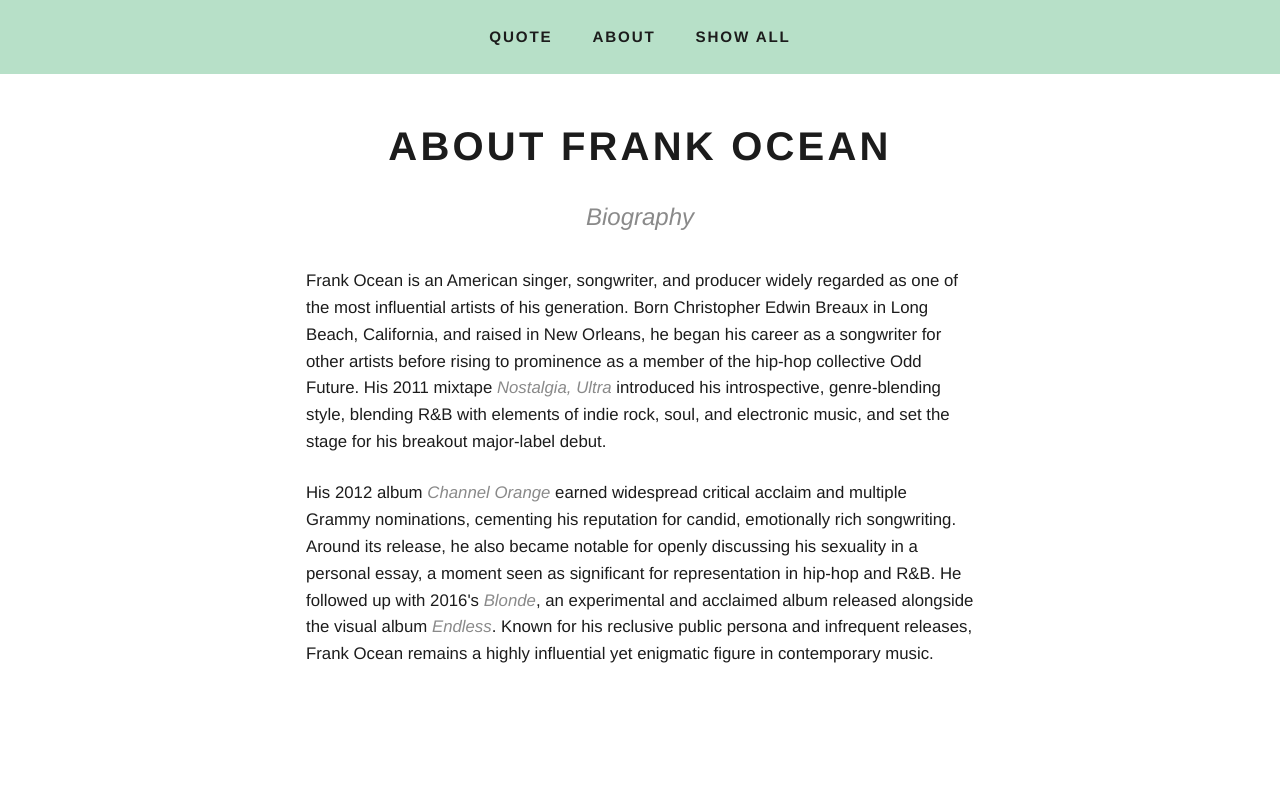
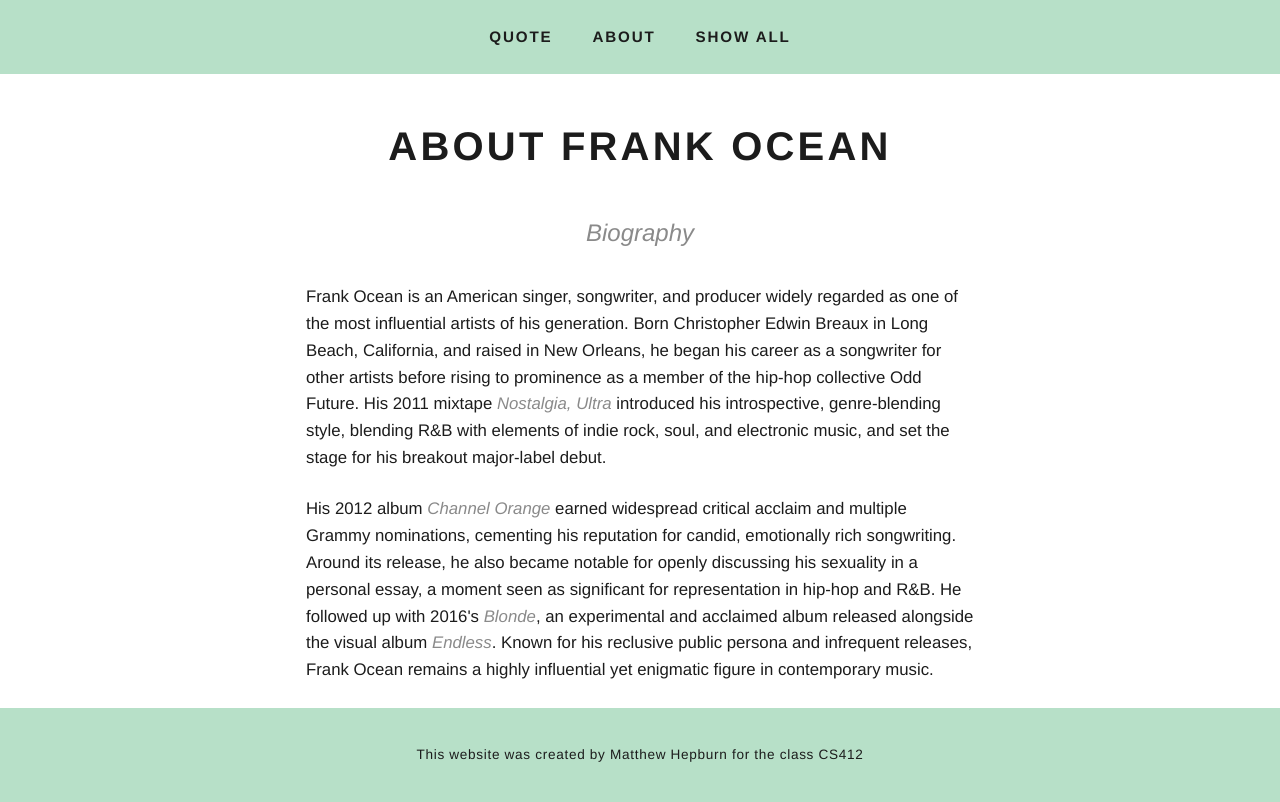
Before and after one commit to mdhepburn2/CS412, a Django app: page /quotes/about in a window 1280 px wide. Before the commit the page ends 663 px from the top, so only its background shows below. Run offline with Django 5.2, Linux system fonts and the light colour scheme.

Commit message:
Updated about page and stylesheet

```diff
--- a/quotes/templates/quotes/about.html
+++ b/quotes/templates/quotes/about.html
@@ -5,4 +5,8 @@
         <p> Frank Ocean is an American singer, songwriter, and producer widely regarded as one of the most influential artists of his generation. Born Christopher Edwin Breaux in Long Beach, California, and raised in New Orleans, he began his career as a songwriter for other artists before rising to prominence as a member of the hip-hop collective Odd Future. His 2011 mixtape <i>Nostalgia, Ultra</i> introduced his introspective, genre-blending style, blending R&B with elements of indie rock, soul, and electronic music, and set the stage for his breakout major-label debut.</p>
 
         <p> His 2012 album <i>Channel Orange</i> earned widespread critical acclaim and multiple Grammy nominations, cementing his reputation for candid, emotionally rich songwriting. Around its release, he also became notable for openly discussing his sexuality in a personal essay, a moment seen as significant for representation in hip-hop and R&B. He followed up with 2016's <i>Blonde</i>, an experimental and acclaimed album released alongside the visual album <i>Endless</i>. Known for his reclusive public persona and infrequent releases, Frank Ocean remains a highly influential yet enigmatic figure in contemporary music.</p>
+
+        <footer>
+            <p>This website was created by Matthew Hepburn for the class CS412</p>
+        </footer>
     {% endblock %}
--- a/quotes/templates/quotes/base.html
+++ b/quotes/templates/quotes/base.html
@@ -10,6 +10,7 @@
             <li><a href="{% url 'about_page' %}">About</a></li>
             <li><a href="{% url 'show_all_page' %}">Show all</a></li>
         </nav>
+
         <!-- put page specific content here -->
          {% block content %}
          {% endblock %}
--- a/static/quote-styles.css
+++ b/static/quote-styles.css
@@ -20,9 +20,16 @@
   box-sizing: border-box;
 }
 
+html {
+  height: 100%;
+}
+
 body {
   margin: 0;
   padding: 0;
+  min-height: 100%;
+  display: flex;
+  flex-direction: column;
   background-color: var(--blonde-cream);
   color: var(--blonde-ink);
   font-family: var(--font-body);
@@ -161,6 +168,8 @@ p i {
 /* Quotes listed below the grid on the "Show all" page */
 .image-grid + p,
 .image-grid ~ p {
+  align-self: center;
+  width: 100%;
   max-width: 700px;
   margin: 0 auto 1rem;
   padding: 0.75rem 1rem;
@@ -168,3 +177,33 @@ p i {
   font-style: italic;
   color: var(--blonde-grey);
 }
+
+/* ---- Footer ---- */
+
+footer {
+  margin-top: auto;
+  padding: 2rem 1rem;
+  text-align: center;
+  background-color: var(--blonde-sky);
+  color: var(--blonde-ink);
+  font-size: 0.85rem;
+  letter-spacing: 0.05em;
+}
+
+footer a {
+  color: var(--blonde-ink);
+  text-decoration: underline;
+  font-weight: 600;
+}
+
+footer a:hover {
+  color: var(--blonde-grey);
+}
+
+footer p {
+  max-width: none;
+  margin: 0.25rem auto;
+  padding: 0;
+  font-size: inherit;
+  color: inherit;
+}
```
Also changed, not shown: 1 other file.
